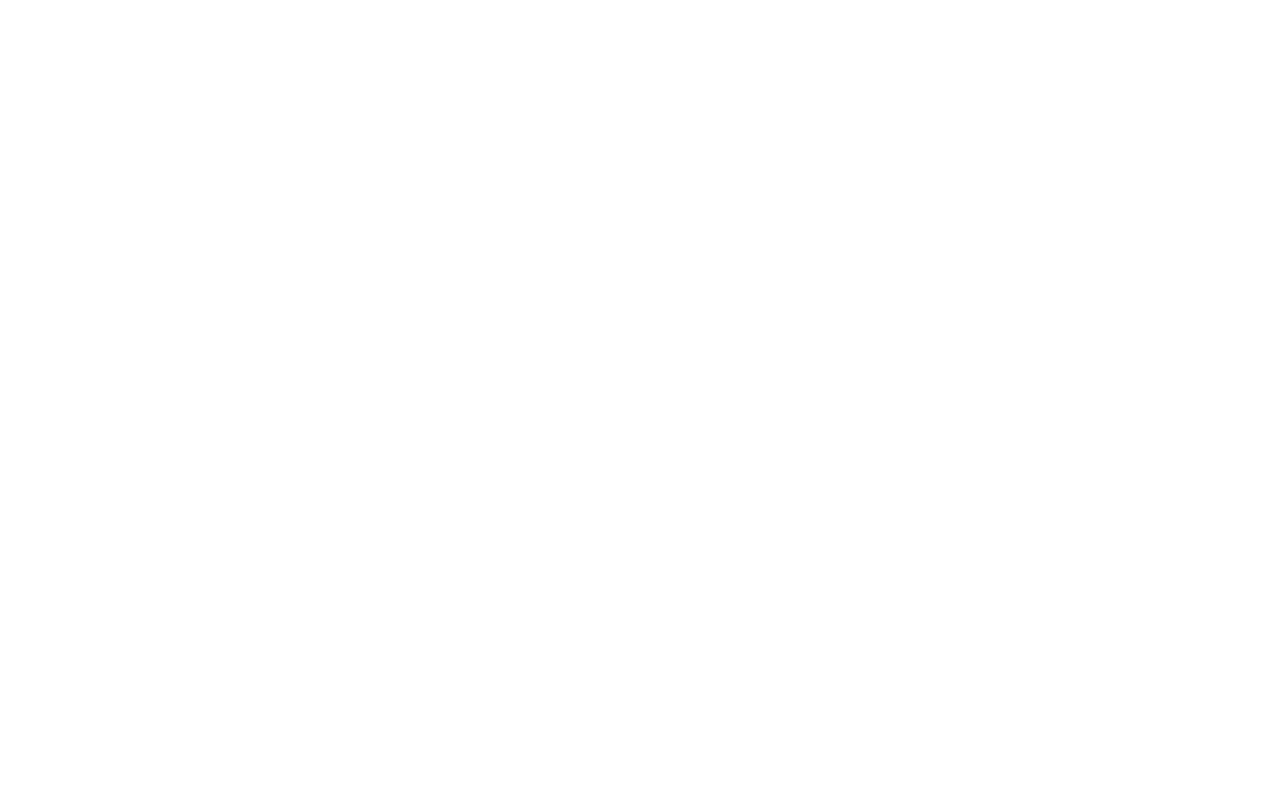
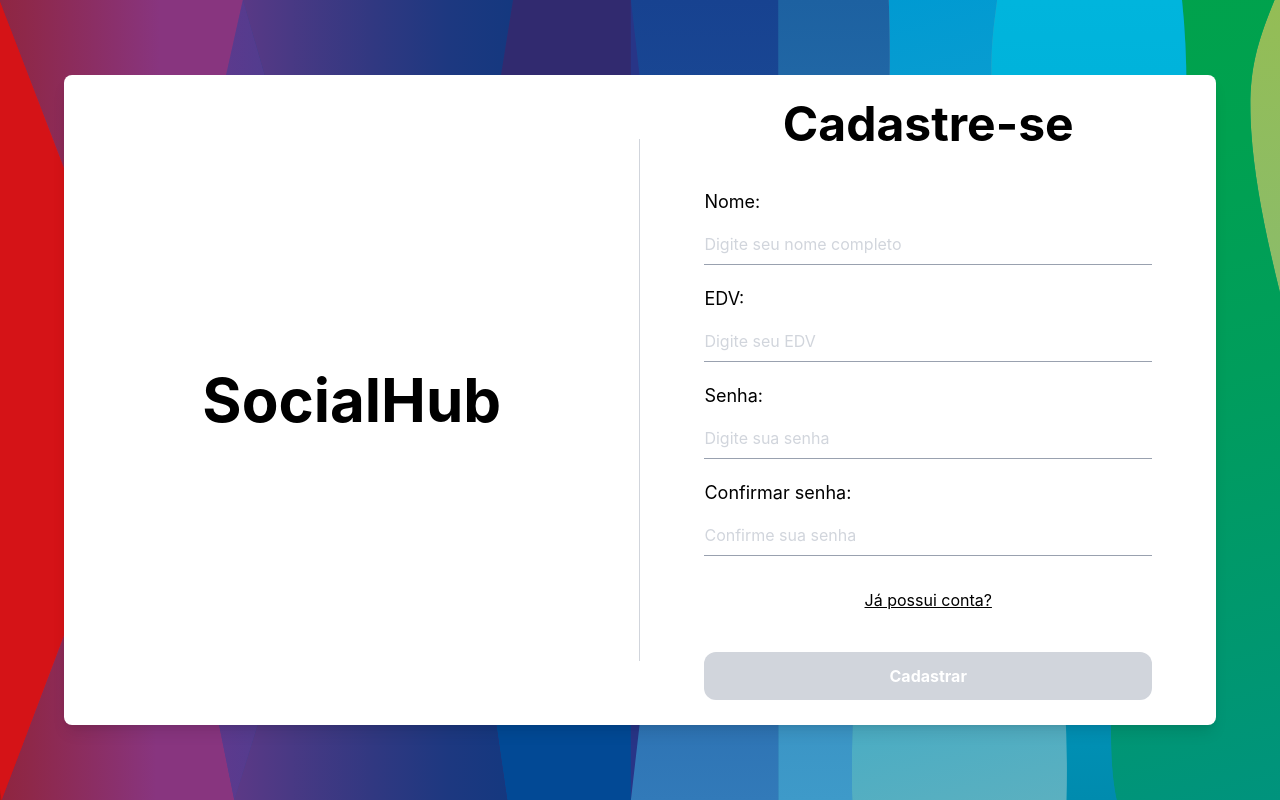
Before and after one commit to KetyJomes/SocialHub, a React (Vite) app in the folder frontend/: page /register in a window 1280 px wide. Before the commit this address had no page. Built offline with nearby package versions, Linux system fonts and the light colour scheme.

Commit message:
feat(routes): implement navigation between login and register pages

```diff
--- a/frontend/src/App.tsx
+++ b/frontend/src/App.tsx
@@ -1,4 +1,4 @@
-import { BrowserRouter, Routes, Route, Navigate } from "react-router-dom"
+import { BrowserRouter, Routes, Route} from "react-router-dom"
 import './App.css'
 
 import {Login} from "./pages/Login.jsx"
@@ -11,8 +11,8 @@ function App() {
     <>
       <BrowserRouter>
         <Routes>
-          <Route path="/login-page" element={<Login />} />
-          <Route path="/register-page" element={<Register />} />
+          <Route path="/login" element={<Login />} />
+          <Route path="/register" element={<Register />} />
           <Route path="/user-main" element={<UserMain />} />
         </Routes>
       </BrowserRouter>
--- a/frontend/src/pages/Login.jsx
+++ b/frontend/src/pages/Login.jsx
@@ -1,6 +1,12 @@
 import background from "../assets/supergraphic.svg";
+import { Link, useNavigate } from "react-router-dom";
 
 export const Login = () => {
+  const navigateLogin = useNavigate();
+
+  function handleLogin() {
+    navigateLogin("/user-main");
+  }
   return (
     <div
       className="min-h-screen flex items-center justify-center bg-center bg-cover"
@@ -41,13 +47,17 @@ export const Login = () => {
               />
           </div>
 
-          <div className="flex justify-center mb-10">
-            <a href="#" className="underline">
-              Se Cadastrar
-            </a>
-          </div>
+          <Link
+            to="/register"
+            className="block text-center underline mb-10"
+          >
+            Se Cadastrar
+          </Link>
 
-          <button className="bg-gray-300 hover:bg-gray-400 text-white font-bold py-3 rounded-xl transition">
+          <button
+            onClick={handleLogin}
+            className="bg-gray-300 hover:bg-gray-400 text-white font-bold py-3 rounded-xl transition"
+          >
             Entrar
           </button>
 
--- a/frontend/src/pages/Register.jsx
+++ b/frontend/src/pages/Register.jsx
@@ -1,6 +1,12 @@
 import background from "../assets/supergraphic.svg";
+import {Link, useNavigate } from "react-router-dom";
 
 export const Register = () => {
+  const navigateRegister = useNavigate();
+
+  function handleRegister() {
+    navigateRegister("/login");
+  }
   return (
     <div
       className="min-h-screen flex items-center justify-center bg-center bg-cover"
@@ -72,14 +78,18 @@ export const Register = () => {
             />
           </div>
 
-          <a
-            href="/login-page"
-            className="block text-center underline mb-8"
+          <Link
+            to="/login"
+            className="block text-center underline mb-10"
           >
-            Já possui uma conta?
-          </a>
+            Já possui conta?
+          </Link>
 
-          <button className="bg-gray-300 hover:bg-gray-400 text-white font-bold py-3 rounded-xl transition">
+
+          <button
+            onClick={handleRegister}
+            className="bg-gray-300 hover:bg-gray-400 text-white font-bold py-3 rounded-xl transition"
+          >
             Cadastrar
           </button>
 
```
